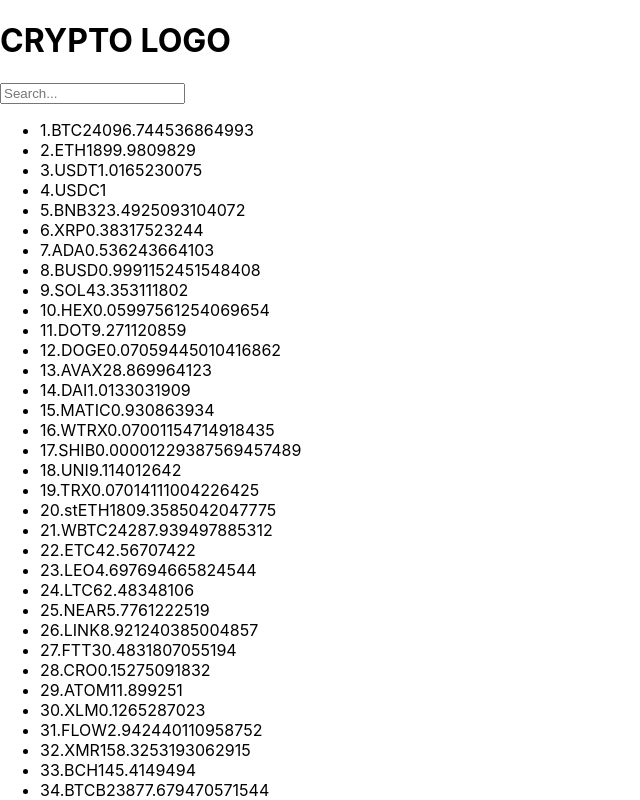
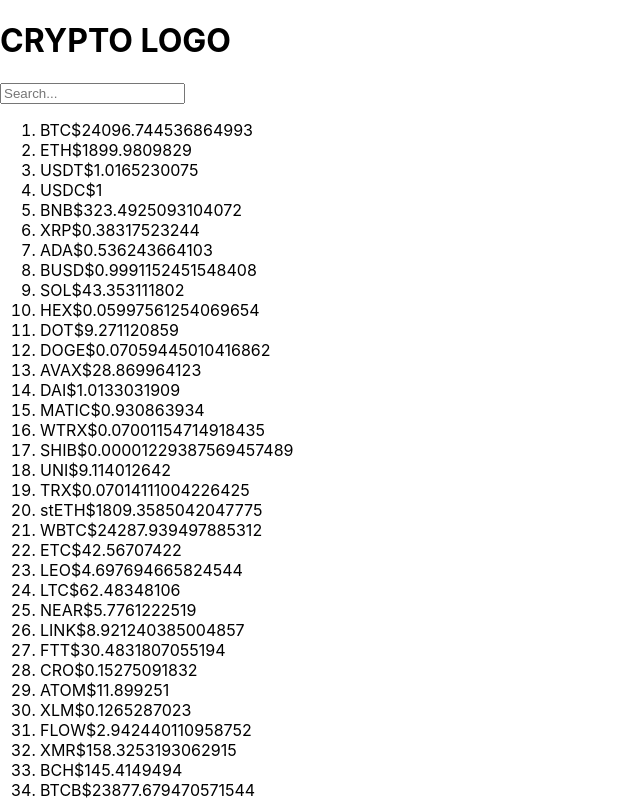
Before and after one commit to b1ackbunny/Crypto-task, a React (Create React App) app: page / in a window 1280 px wide. Shown: the top 800 px of the page, without its empty margins (0-640 px from the left). Built offline with nearby package versions, Linux system fonts and the light colour scheme.

Commit message:
added: import Filter

```diff
--- a/src/components/Crypto/Crypto.jsx
+++ b/src/components/Crypto/Crypto.jsx
@@ -1,6 +1,8 @@
 import React, { Component } from 'react';
 import Logo from './Logo/Logo';
+import Filter from './Filter/Filter';
 import data from './data.json'
+
 
 class Crypto extends Component {
   constructor(props) {
@@ -35,15 +37,7 @@
           </label>
         </form>
 
-        <ul>
-          {data.data.filter(data => data.symbol.toUpperCase().includes(inputValue)).map(({id, symbol, usd_price, rank}) => (
-            <li key={id}>
-                <span>{rank}.</span>
-                <span>{symbol}</span>
-                <span>{usd_price}</span>
-            </li>
-          ))}
-        </ul>
+      <Filter data={data.data} value={inputValue}/>
       </div>
     );
   }
```
